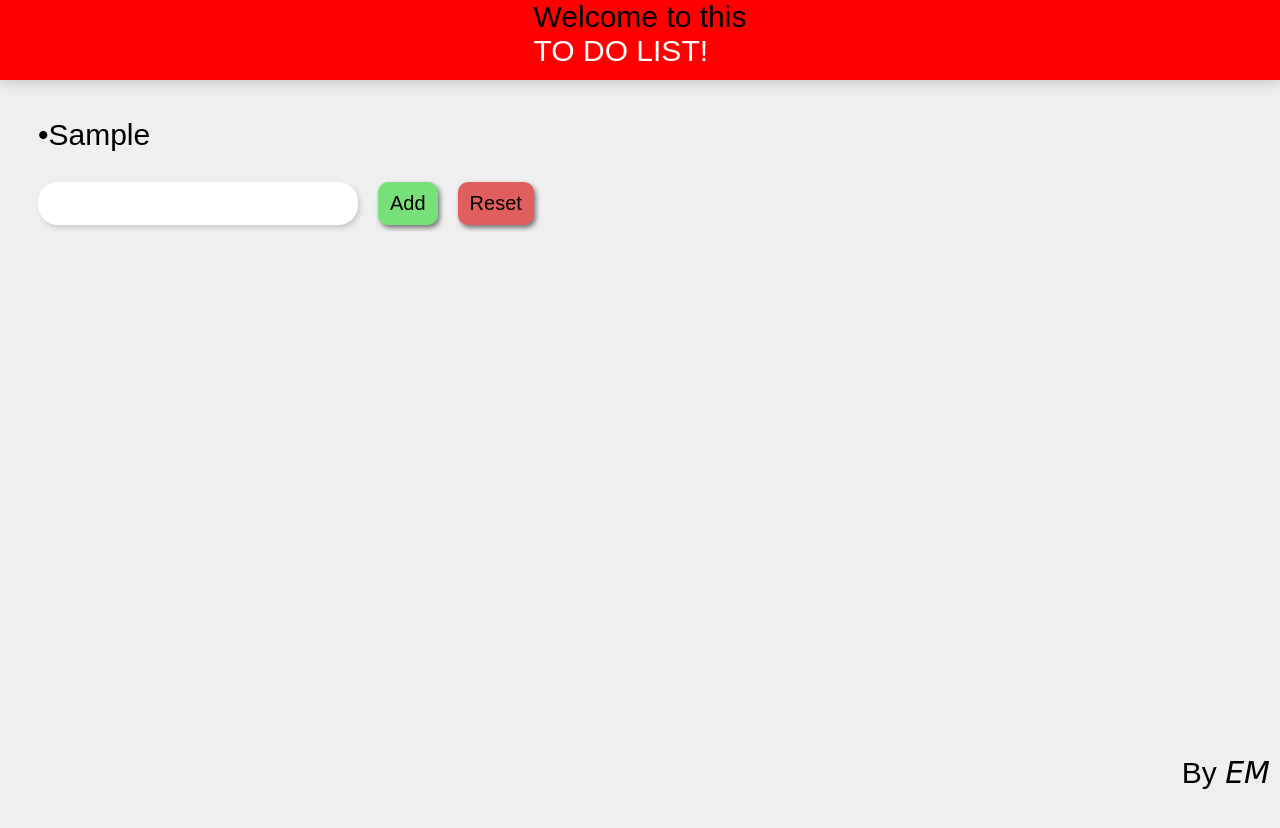
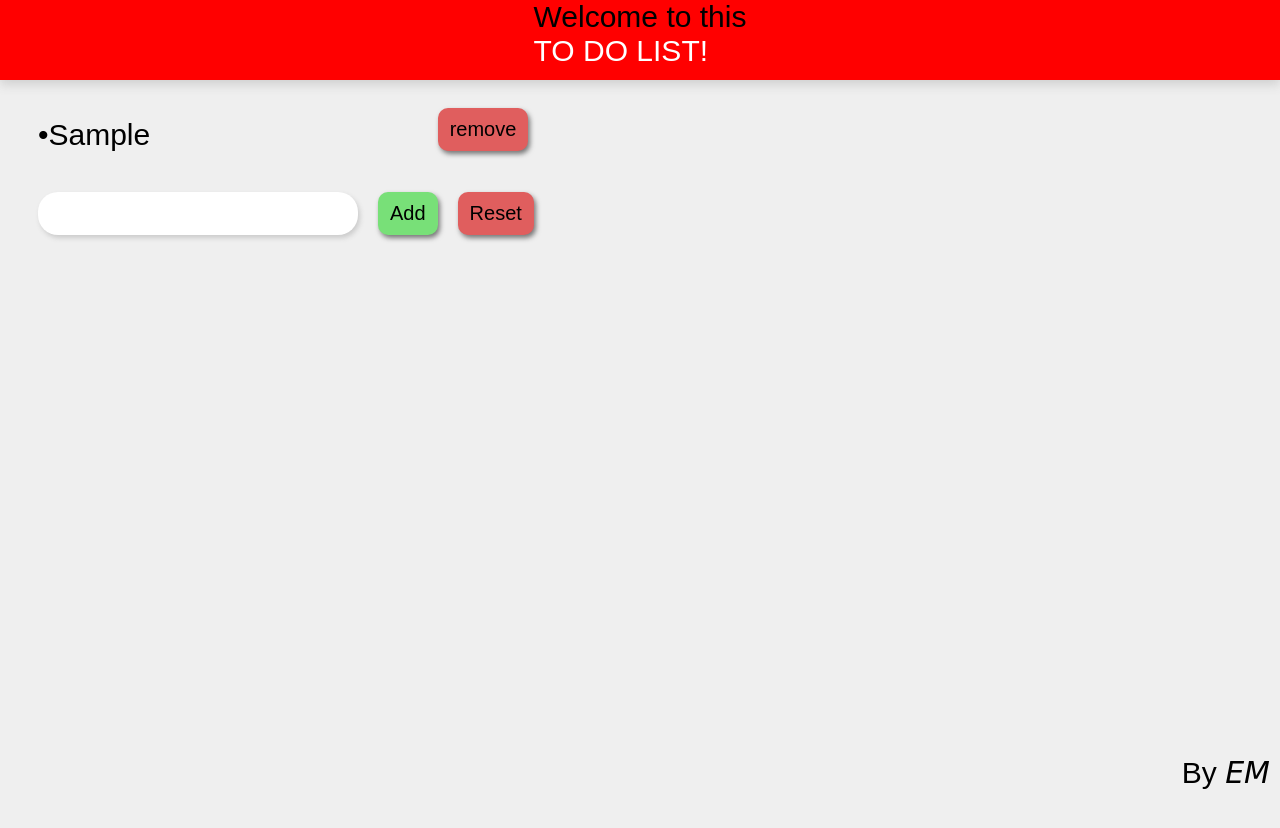
Before and after one commit to ErnestMacel/To-Do-List, a plain HTML site: page index.html in a window 1280 px wide. Both pictures are taken after typing "Sample" into the empty fields and a click on the button "Add". Shown: the top 828 px of the page. After the commit the page ends 800 px from the top, so only its background shows below. Drawn offline with Linux system fonts and the light colour scheme; a web font is replaced by a local one.

Commit message:
version 2.0 =>delete button

```diff
--- a/scripts/index.js
+++ b/scripts/index.js
@@ -4,13 +4,24 @@ function renderPage() {
   const container = document.querySelector(".chores-container");
   container.innerHTML = "";
   choresList.forEach((element) => {
-    container.innerHTML += `<p data-item='${element}'>&bull;${element}</p>`;
+    container.innerHTML += `
+    <div class="chores-bar" id="${element.No}">
+    <p>&bull;${element.name}</p>
+    <button class="remove-button" data-id="${element.No} ">
+    remove</button>
+    </div>`;
+    document.querySelectorAll(".remove-button").forEach((element) => {
+      element.addEventListener("click", () => {
+        removeChores(element.dataset.id);
+      });
+    });
   });
 }
+
 function addChores() {
   const inputBoxHtml = document.getElementById("chores-input");
   if (!(inputBoxHtml.value === "")) {
-    choresList.push(inputBoxHtml.value);
+    choresList.push({ name: inputBoxHtml.value, No: choresList.length + 1 });
     inputBoxHtml.value = "";
     renderPage();
   }
@@ -20,5 +31,14 @@ function resetChores() {
   choresList = [];
   renderPage();
 }
+
+function removeChores(id) {
+  const newList = choresList.filter((element) => {
+    return !(element.No === Number(id));
+  });
+  choresList = newList;
+  renderPage();
+}
+
 document.getElementById("add-button").addEventListener("click", addChores);
 document.getElementById("delete-button").addEventListener("click", resetChores);
--- a/styles/index.css
+++ b/styles/index.css
@@ -5,7 +5,6 @@
 } */
 body {
   background-color: rgb(239, 239, 239);
-  height: 5000px;
   padding-top: 100px;
   padding-left: 20px;
   padding-right: 20px;
@@ -28,11 +27,28 @@ body {
 }
 .chores-container p {
   margin: 10px;
+  flex: 1;
 }
 .input-holder {
   display: flex;
   margin-top: 30px;
 }
+.chores-bar {
+  display: flex;
+  vertical-align: middle;
+}
+.remove-button {
+  font-size: 20px;
+  border: none;
+  border-radius: 10px;
+  width:90px;
+  height: 43px;
+  background-color: rgb(224, 94, 94);
+  box-shadow: 2px 3px 5px rgb(118, 118, 118);
+  transition: all 0.15s;
+  cursor: pointer;
+}
+
 #chores-input {
   margin-left: 10px;
   padding: 2px 10px;
@@ -65,11 +81,11 @@ body {
   transition: all 0.15s;
   cursor: pointer;
 }
-#add-button:hover {
+#add-button:hover , #delete-button:hover,.remove-button:hover{
   opacity: 0.8;
   box-shadow: 2px 3px 5px rgb(123, 7, 172);
 }
-#add-button:active {
+#add-button:active , #delete-button:active,.remove-button:active{
   box-shadow: 2px 3px 5px rgb(238, 107, 0);
   opacity: 0.6;
 }
```
